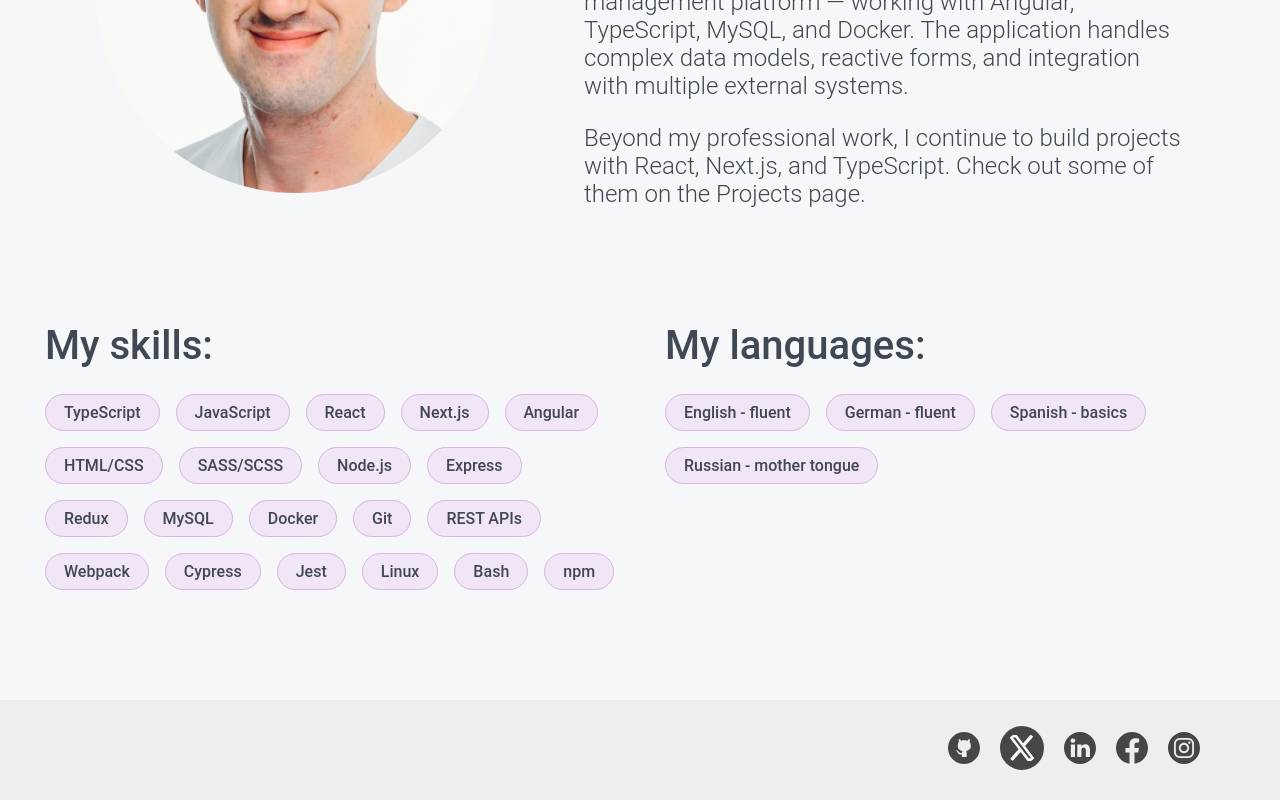
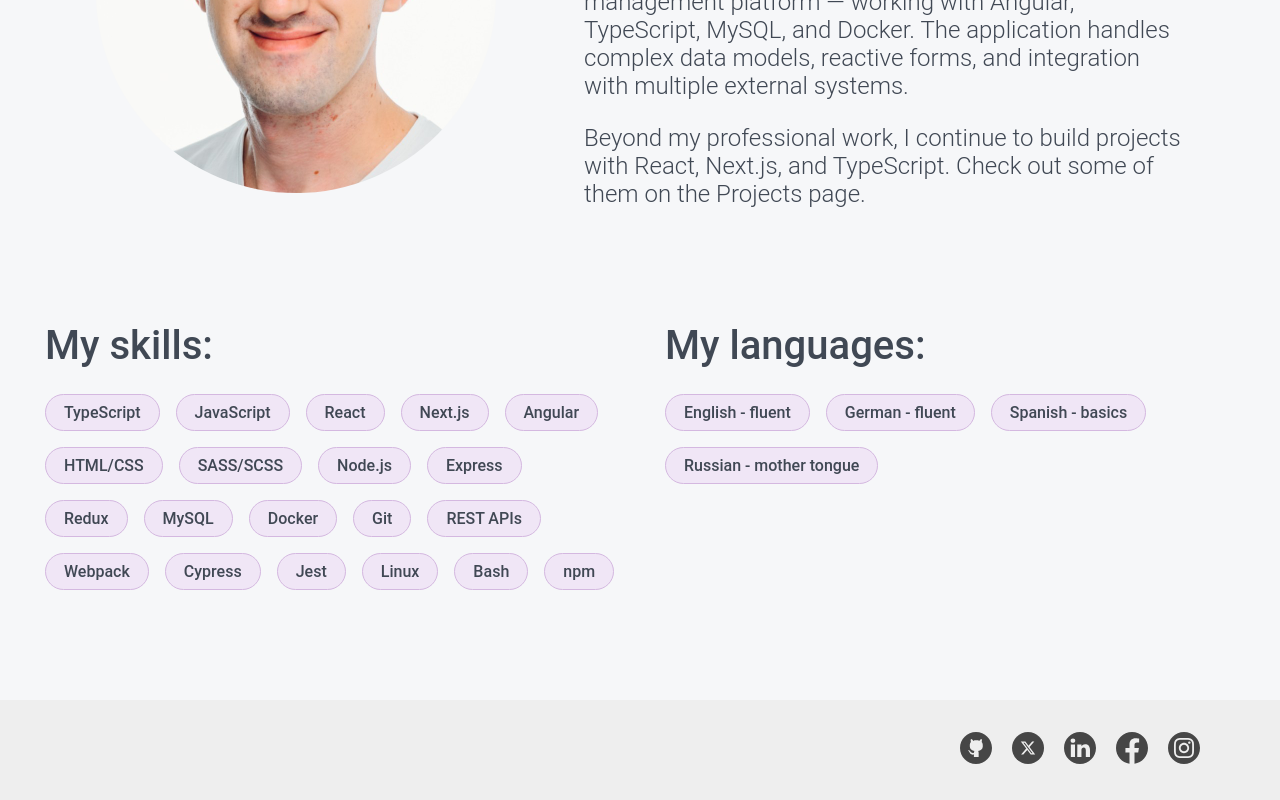
Before and after one commit to pizarrosch/portfolio, a Next.js app: page /about in a window 1280 px wide. Shown: the part 397-1197 px from the top of the page. Built offline with nearby package versions, Linux system fonts and the light colour scheme.

Commit message:
Adjust the "X" symbol size to fit other icons, set an invert color rule for the dark mode

```diff
--- a/src/components/Footer/Footer.module.scss
+++ b/src/components/Footer/Footer.module.scss
@@ -78,10 +78,8 @@
   }
 }
 
-.xIcon {
-  background-color: black;
-  border-radius: 50%;
-  padding: 6px;
+:global([data-theme="dark"]) .icon {
+  filter: invert(1);
 }
 
 @media all and (max-width: 1023px) {
--- a/src/components/Footer/Footer.tsx
+++ b/src/components/Footer/Footer.tsx
@@ -2,7 +2,7 @@ import s from './Footer.module.scss';
 import Image from "next/image";
 import linkedIn from '../../../public/assets/black_icons/linkedin.svg';
 import gitHub from '../../../public/assets/black_icons/github.svg';
-import X from '../../../public/assets/black_icons/social-icon-white-x.svg';
+import X from '../../../public/assets/black_icons/x.svg';
 import facebook from '../../../public/assets/black_icons/facebook.svg';
 import instagram from '../../../public/assets/black_icons/instagram.svg';
 import Link from "next/link";
@@ -38,7 +38,7 @@ export default function Footer() {
           <Image className={s.icon} src={gitHub} alt='GitHub'/>
         </Link>
         <Link href='https://twitter.com/zshomakhov' title='X' target='_blank'>
-          <Image className={`${s.icon} ${s.xIcon}`} src={X} alt='X'/>
+          <Image className={s.icon} src={X} alt='X'/>
         </Link>
         <Link href='https://www.linkedin.com/in/zaur-shomakhov-13a106122/' title='LinkedIn' target='_blank'>
           <Image className={s.icon} src={linkedIn} alt='LinkedIn'/>
```
Also changed, not shown: public/assets/black_icons/x.svg (added).
